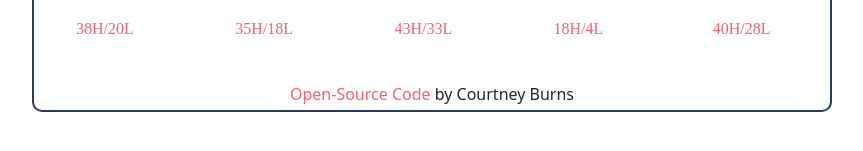
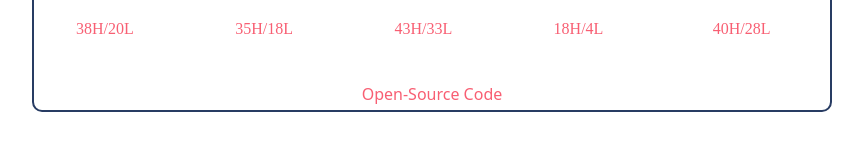
Before and after one commit to cburns7/Weather-App, a plain HTML site: page index.html in a window 1280 px wide. Shown: the part 453-604 px from the top of the page, without its empty margins (208-1071 px from the left). Drawn offline with nearby package versions, Linux system fonts and the light colour scheme.

Commit message:
Update index.html

```diff
--- a/index.html
+++ b/index.html
@@ -88,7 +88,6 @@
 
     <p class="github">
       <a href="https://github.com/cburns7/Weather-App"> Open-Source Code </a>
-      by Courtney Burns
     </p>
     <script src="script.js"></script>
   </body>
```
